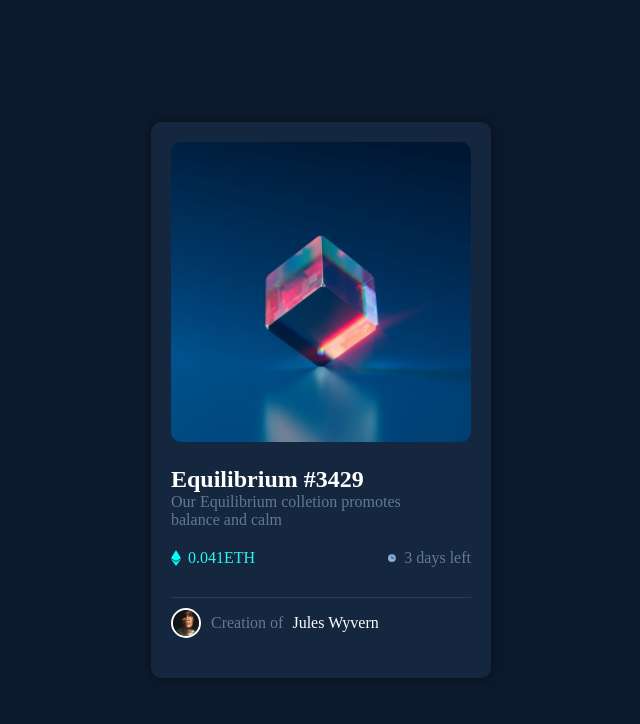
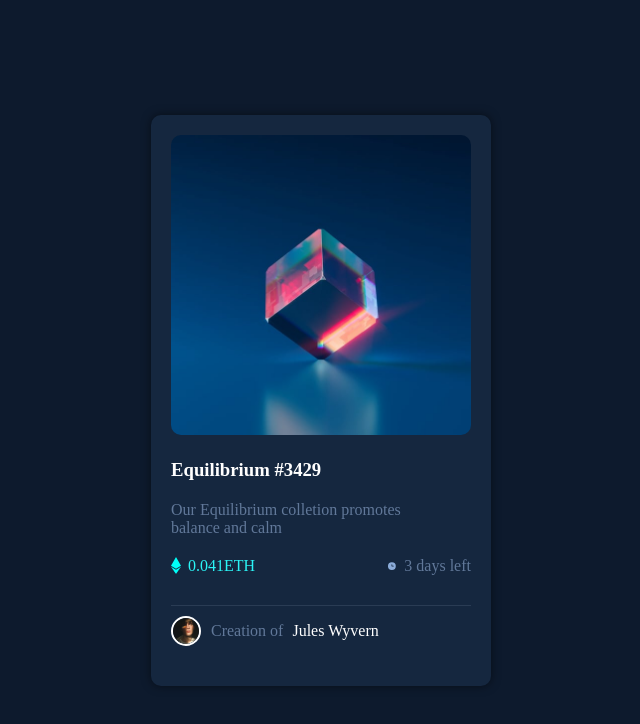
Before and after one commit to M0staafaAhmed/NFT-preview-card-component, a plain HTML site: page index.html in a window 1280 px wide. Shown: the whole page, without its empty margins (319-959 px from the left). Drawn offline with Linux system fonts and the light colour scheme.

Commit message:
Update index.html

```diff
--- a/index.html
+++ b/index.html
@@ -11,7 +11,7 @@
 <body>
   <div class="card">
     <img src="img/image-equilibrium.jpg" alt="">
-    <h2>Equilibrium #3429</h2>
+    <h3>Equilibrium #3429</h3>
     <p>Our Equilibrium colletion promotes balance and calm</p>
     <div class="content">
       <div class="eth">
```
